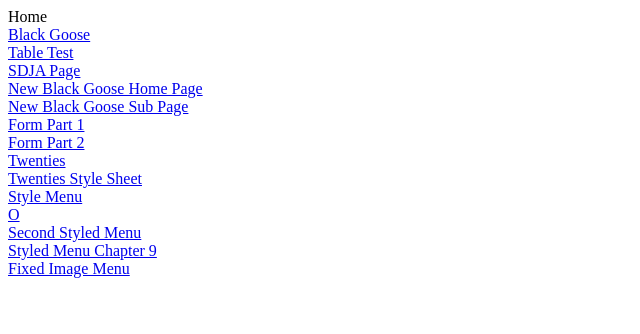
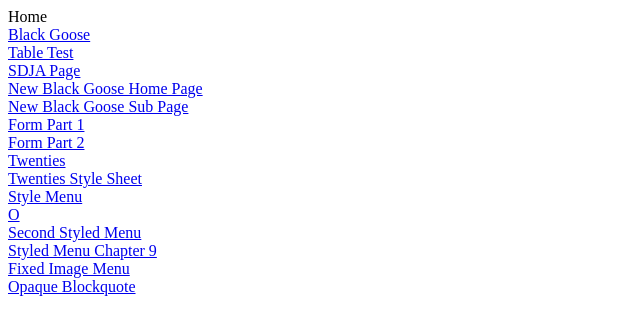
Before and after one commit to jglass12/jglass12.github.io, a plain HTML site: page index.htm in a window 1280 px wide. Shown: the whole page, without its empty margins (0-640 px from the left). Drawn offline with Linux system fonts and the light colour scheme.

Commit message:
Update index.htm

```diff
--- a/index.htm
+++ b/index.htm
@@ -18,5 +18,6 @@
     <a href="menu/index.htm">Second Styled Menu</a><br>
     <a href="chapt_9/index.htm">Styled Menu Chapter 9</a><br>
     <a href="chapt_9/fixedindex.htm">Fixed Image Menu</a><br>
+    <a href="chapt_9/opaque.htm">Opaque Blockquote</a><br>
   </body>
 </html>
```
